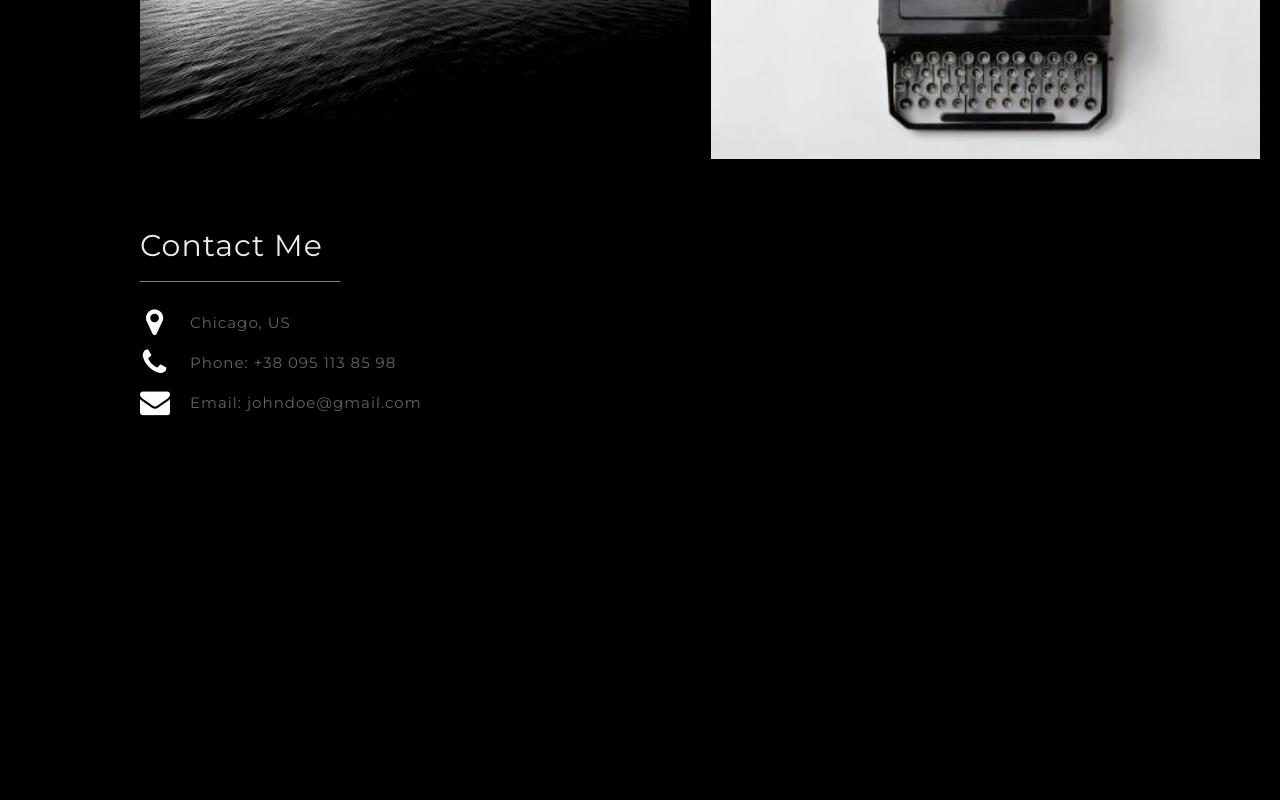
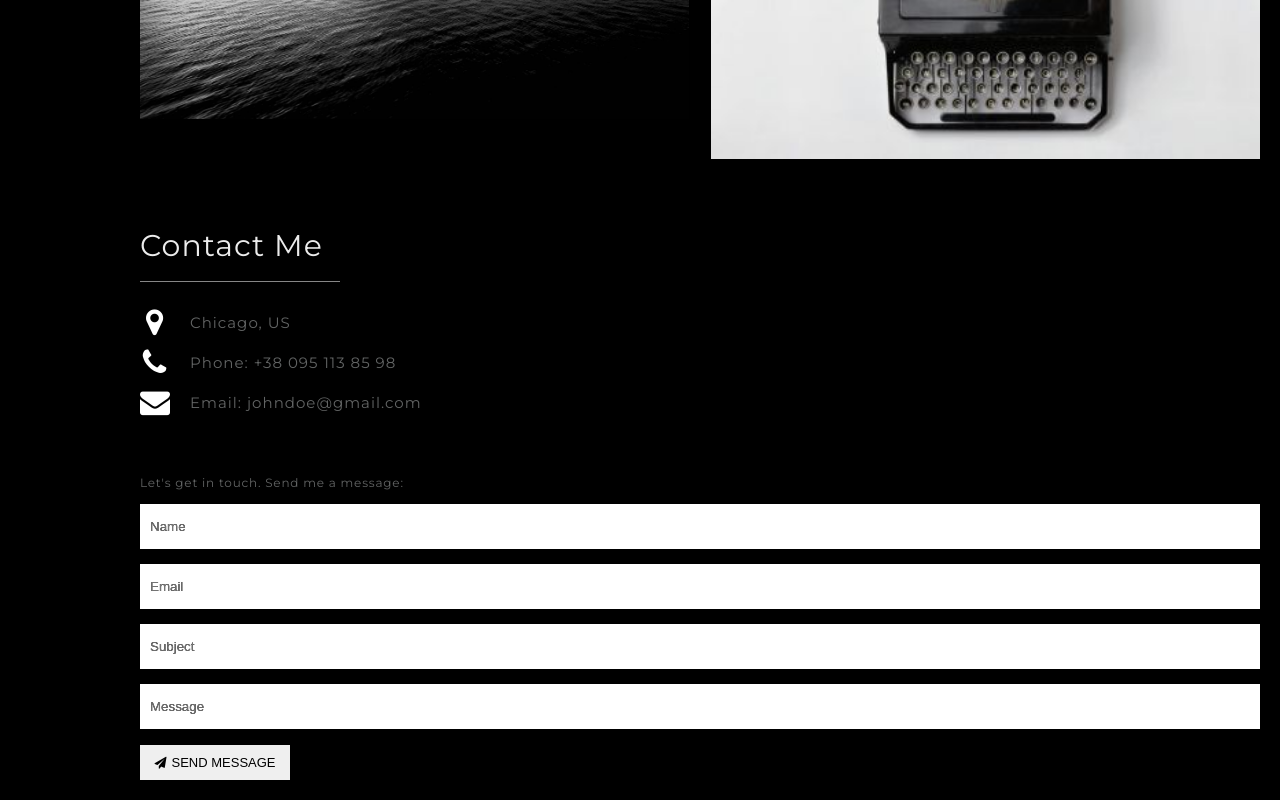
Before and after one commit to hleppps/hleppps.github.io, a plain HTML site: page index.html in a window 1280 px wide. Shown: the part 4820-5620 px from the top of the page. Before the commit the page ends 5307 px from the top, so only its background shows below. Drawn offline with Linux system fonts and the light colour scheme.

Commit message:
feedback-form

```diff
--- a/index.html
+++ b/index.html
@@ -232,8 +232,15 @@
         </div>
       </div>
 
-      <div class="content__feedback-form">
-        <!-- TODO -->
+      <div class="content__feedback">
+        <div class="feedback__text">Let's get in touch. Send me a message:</div>
+        <form class="feedback__contact-form">
+          <input type="text" class="form_item" placeholder="Name" required="">
+          <input type="text" class="form_item" placeholder="Email" required="">
+          <input type="text" class="form_item" placeholder="Subject" required="">
+          <input type="text" class="form_item" placeholder="Message" required="">\
+          <button class="form_button">SEND MESSAGE</button>
+        </form>
       </div>
 
       <footer>
--- a/styles/reset.css
+++ b/styles/reset.css
@@ -46,5 +46,13 @@ a {
 }
 
 button {
+	margin: 0;
+	padding: 0;
 	border: none;
 }
+
+input {
+	margin: 0;
+	padding: 0;
+	border: 0;
+}
--- a/styles/style.css
+++ b/styles/style.css
@@ -232,6 +232,7 @@ content {
 }
 
 /*INFOBLOCK_MY-SKILLS*/
+
 .content_my-skills {
   display: flex;
   flex-direction: column;
@@ -611,3 +612,60 @@ content {
 .email_before:before {
   content: '\f0e0';
 }
+
+/*FEEDBACK-FORM*/
+
+.content__feedback {
+  margin-top: 10px;
+}
+
+.feedback__text {
+  font-size: 12rem;
+
+  letter-spacing: .8rem;
+
+  color: #626464;
+}
+
+.feedback__contact-form {
+  display: flex;
+  flex-direction: column;
+
+  margin-top: 15px;
+}
+
+.form_item {
+  box-sizing: border-box;
+  width: 100%;
+  margin-bottom: 15px;
+  padding: 15px 10px;
+
+  outline: none;
+  text-shadow: 0 0 0 black;
+}
+
+.form_item:focus {
+  outline: 1px ridge grey; /*!important*/
+}
+
+.form_button {
+  font-size: 13rem;
+
+  width: 150px;
+  padding: 10px 0;
+}
+
+.form_button:hover {
+  background-color: #c6c6c6;
+}
+
+.form_button:before {
+  font-family: FontAwesome;
+  font-size: 12rem;
+
+  margin-right: 5px;
+
+  content: '\f1d8';
+
+  color: #grey;
+}
```
